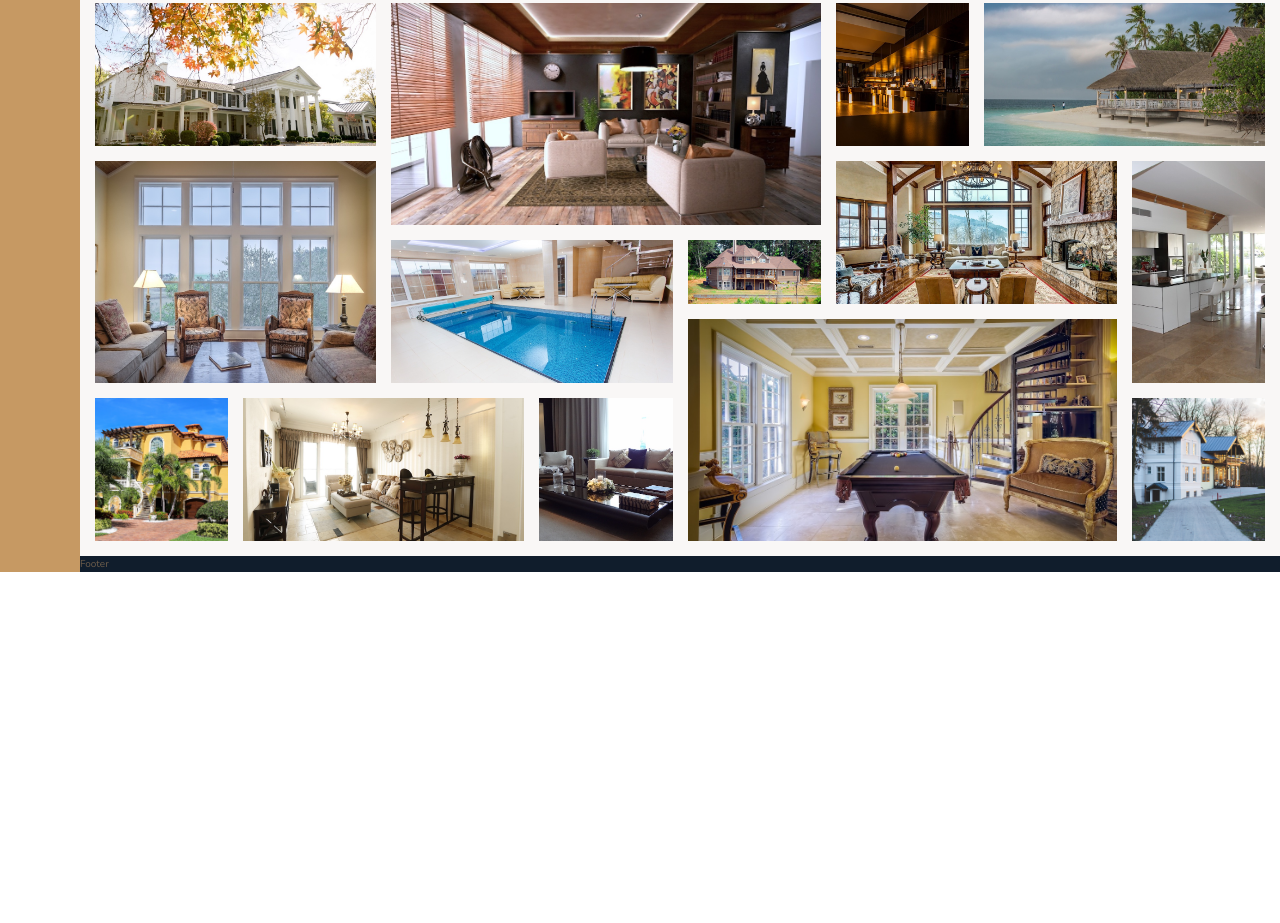
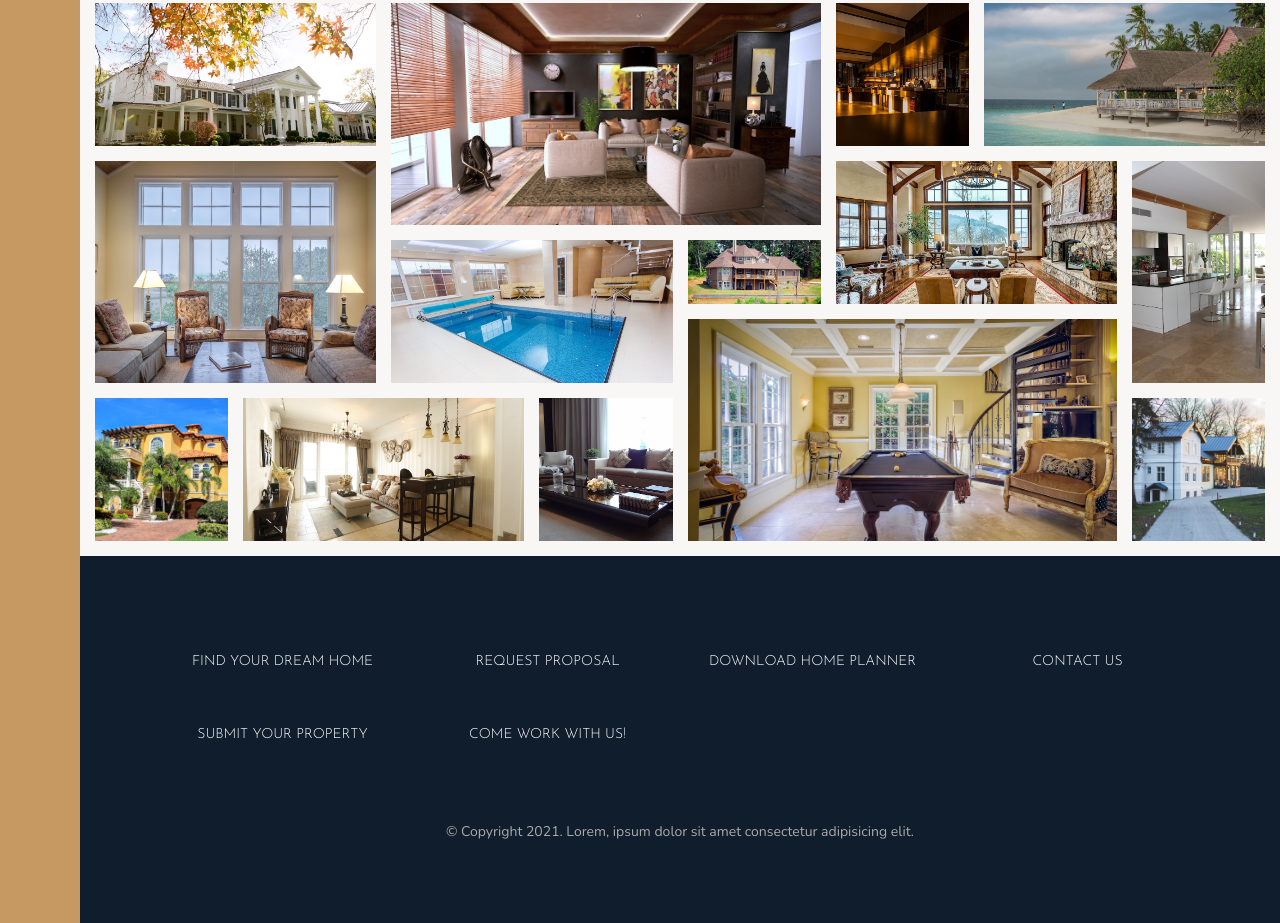
Before and after one commit to jlsanchezsanz/nexter, a website: page index.html in a window 1280 px wide. Shown: the part 3084-4007 px from the top of the page. Before the commit the page ends 3656 px from the top, so only its background shows below. Drawn offline with nearby package versions, Linux system fonts and the light colour scheme.

Commit message:
build footer

```diff
--- a/index.html
+++ b/index.html
@@ -370,6 +370,29 @@
       </figure>
     </section>
 
-    <footer class="footer">Footer</footer>
+    <footer class="footer">
+      <nav class="nav">
+        <li class="nav__item">
+          <a href="#" class="nav__link">Find your dream home</a>
+        </li>
+        <li class="nav__item">
+          <a href="#" class="nav__link">Request proposal</a>
+        </li>
+        <li class="nav__item">
+          <a href="#" class="nav__link">Download home planner</a>
+        </li>
+        <li class="nav__item"><a href="#" class="nav__link">Contact us</a></li>
+        <li class="nav__item">
+          <a href="#" class="nav__link">Submit your property</a>
+        </li>
+        <li class="nav__item">
+          <a href="#" class="nav__link">Come work with us!</a>
+        </li>
+      </nav>
+      <p class="copyright">
+        &copy; Copyright 2021. Lorem, ipsum dolor sit amet consectetur
+        adipisicing elit.
+      </p>
+    </footer>
   </body>
 </html>
--- a/sass/_footer.scss
+++ b/sass/_footer.scss
@@ -1,4 +1,41 @@
 .footer {
-    background-color: $color-secondary;
-    grid-column: full-start / full-end;
+  background-color: $color-secondary;
+  grid-column: full-start / full-end;
+  padding: 8rem;
 }
+
+.nav {
+  list-style: none;
+  display: grid;
+  grid-template-columns: repeat(auto-fit, minmax(20rem, 1fr));
+  grid-gap: 2rem;
+  align-items: center;
+
+  &__link:link,
+  &__link:visited {
+    font-size: 1.4rem;
+    color: #fff;
+    text-decoration: none;
+    font-family: $font-display;
+    text-transform: uppercase;
+    text-align: center;
+    padding: 1.5rem;
+    display: block;
+    transition: all 0.2s;
+  }
+
+  &__link:hover,
+  &__link:active {
+    background-color: rgba(#fff, 0.05);
+  }
+}
+
+.copyright {
+  font-size: 1.4rem;
+  color: $color-grey-light-2;
+  margin-top: 6rem;
+  text-align: center;
+  width: 70%;
+  margin-right: auto;
+  margin-left: auto;
+}
```
Also changed, not shown: css/style.css.
